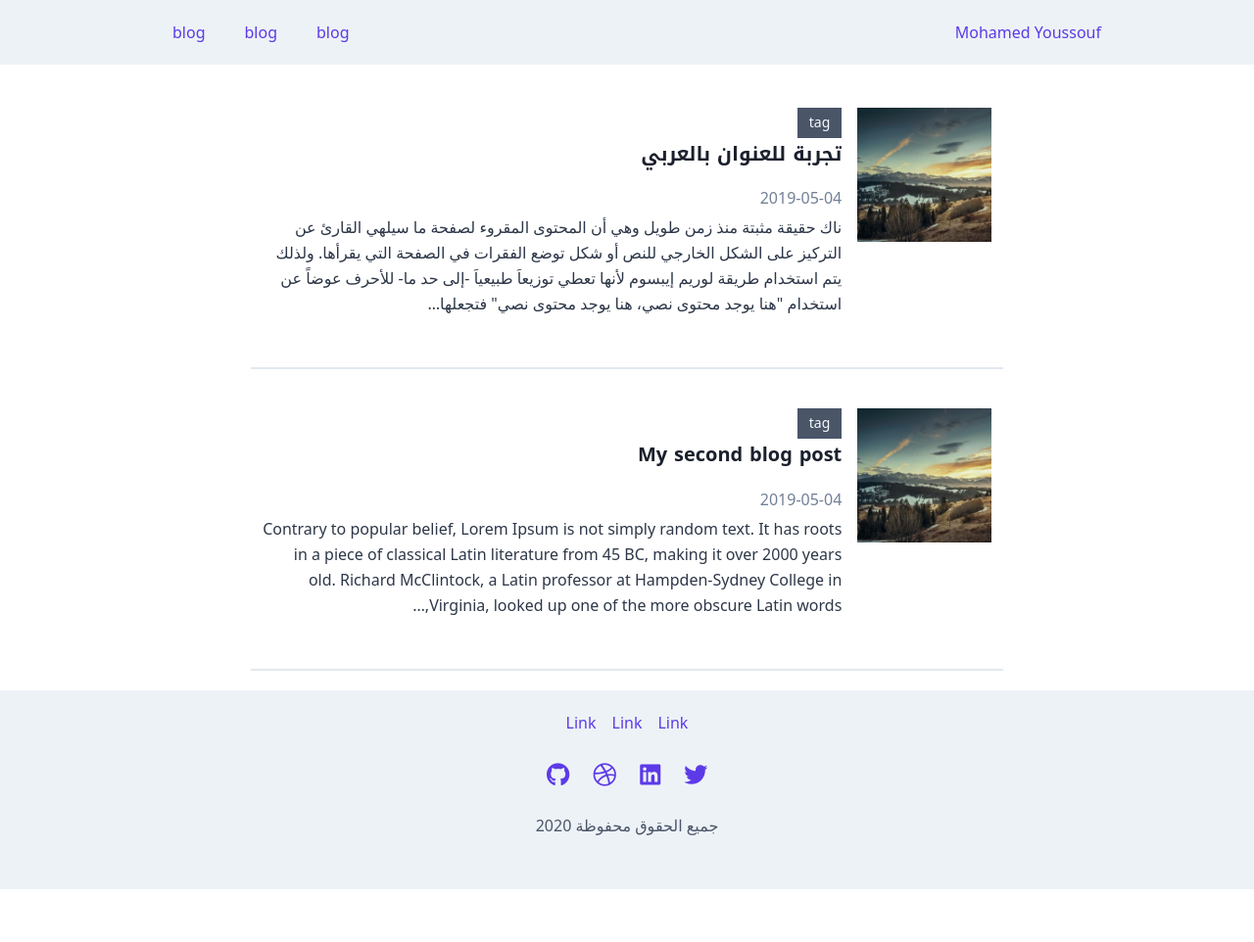
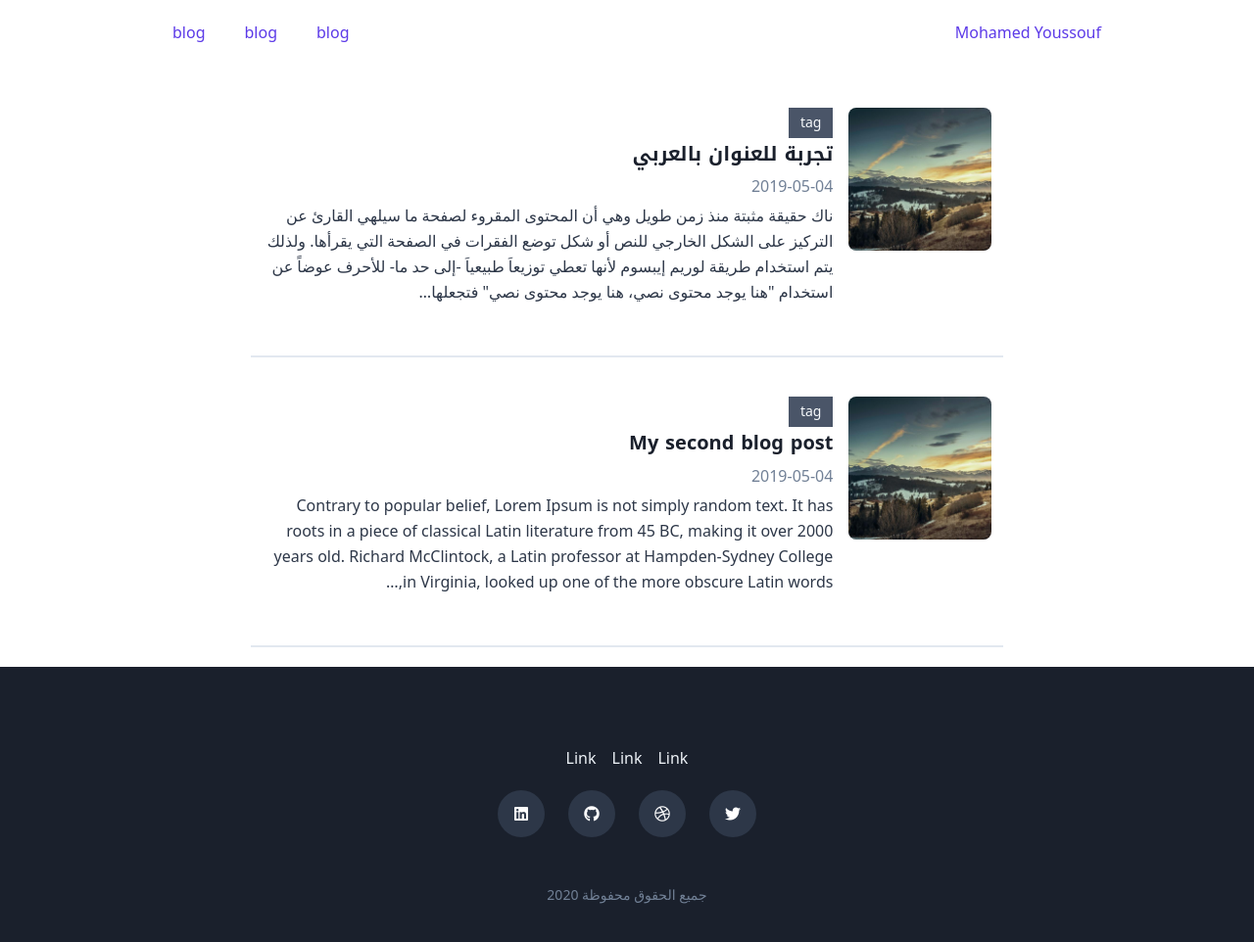
Before and after one commit to MohamedYoussouf/mywebsite, a Gatsby site: page /blog in a window 1280 px wide. Shown: the whole page at 98% size. Before the commit the page ends 908 px from the top, so only its background shows below. Built offline with nearby package versions, Linux system fonts and the light colour scheme; Gatsby itself is replaced by a stand-in of ours; a web font is replaced by a local one.

Commit message:
Add social media links

```diff
--- a/src/components/footer.js
+++ b/src/components/footer.js
@@ -1,22 +1,23 @@
 import React from 'react';
 import Link from 'gatsby-link';
+import SocialLink from './socialLink'
 
 const Footer = () => {
     return (
-        <footer className="py-5 text-center bg-gray-200">
+        <footer className=" py-20 text-center bg-gray-900 text-white">
             <div className="container-inner mx-auto">
                 <div className="mb-5">
-                    <Link className="px-2" to="/">Link</Link>
-                    <Link className="px-2" to="/">Link</Link>
-                    <Link className="px-2" to="/">Link</Link>
+                    <Link className="px-2 text-gray-200" to="/">Link</Link>
+                    <Link className="px-2 text-gray-200" to="/">Link</Link>
+                    <Link className="px-2 text-gray-200" to="/">Link</Link>
                 </div>
-                <div className="mb-5">
-                    <Link className="mx-3 text-2xl" to="/"><i className="fab fa-twitter" /></Link>
-                    <Link className="mx-3 text-2xl" to="/"><i className="fab fa-linkedin" /></Link>
-                    <Link className="mx-3 text-2xl" to="/"><i className="fab fa-dribbble" /></Link>
-                    <Link className="mx-3 text-2xl" to="/"><i className="fab fa-github" /></Link>
+                <div className="mb-12">
+                    <SocialLink name="twitter" url="https://twitter.com/MedMYA"/>
+                    <SocialLink name="dribbble" url="https://dribbble.com/MohamedMYA"/>
+                    <SocialLink name="github" url="https://github.com/MohamedYoussouf"/>
+                    <SocialLink name="linkedin" url="https://www.linkedin.com/in/myoussf"/>
                 </div>
-                <p className="text-base">جميع الحقوق محفوظة 2020</p>
+                <p className="text-sm mb-0 text-gray-600">جميع الحقوق محفوظة 2020</p>
             </div>
         </footer>
     );
--- a/src/components/navbar.js
+++ b/src/components/navbar.js
@@ -3,7 +3,7 @@ import Link from 'gatsby-link';
 
 function Navbar() {
     return (
-        <nav className=" py-5 bg-gray-200 mb-6">
+        <nav className=" py-5 mb-6">
             <div className="container-inner mx-auto px-4 flex justify-between">
                 <Link to="/">Mohamed Youssouf</Link>
                 <div>
--- /dev/null
+++ b/src/components/socialLink.js
@@ -0,0 +1,12 @@
+import React from 'react';
+
+function SocialLink({name, url}) {
+    return (
+        <a className="mx-3 w-12 h-12 rounded-full inline-flex items-center justify-center bg-gray-800 text-white text-base hover:bg-purple"
+            href={url}>
+            <i className={`fab fa-${name}`} />
+        </a>
+    )
+}
+
+export default SocialLink;
--- a/src/pages/blog.js
+++ b/src/pages/blog.js
@@ -8,10 +8,10 @@ function BlogPage(props) {
     const postList = props.data.allMarkdownRemark.edges.map(post=>{
         return (
             <div className="py-5 px-3 md:flex mb-5 border-b-2 border-gray-300">
-                <Img className=" w-auto md:w-2/3 md:ml-4 self-start" fluid={post.node.frontmatter.featuredImage.childImageSharp.fluid}/>
-              <div>
+                <Img className=" w-auto md:w-1/5 md:ml-4 self-start rounded-lg" fluid={post.node.frontmatter.featuredImage.childImageSharp.fluid}/>
+              <div className="w-4/5">
                 <a className="px-3 py-1 inline-block text-sm bg-gray-700 text-gray-100" href="/">tag</a>
-                <a className="mb-1 block" href={post.node.frontmatter.path}><h3 className=" text-xl font-bold">{post.node.frontmatter.title}</h3></a>
+                <a className="mb-1 block hover:no-underline" href={post.node.frontmatter.path}><h3 className=" text-xl font-bold mb-0">{post.node.frontmatter.title}</h3></a>
                 <span className=" text-base text-gray-600 mb-1 inline-block">{post.node.frontmatter.date}</span>
                 <p className=" text-base text-gray-800 text-sm leading-relaxed">{post.node.excerpt}</p>
               </div>
```
